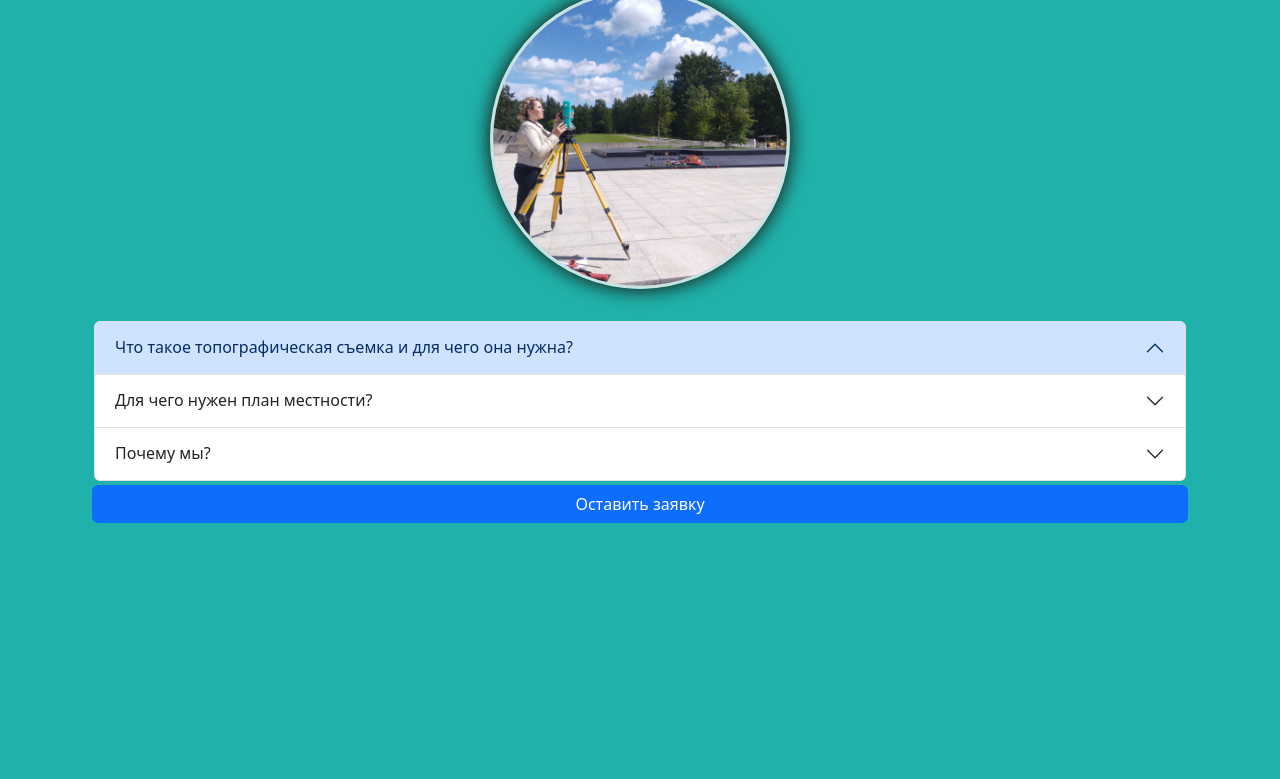
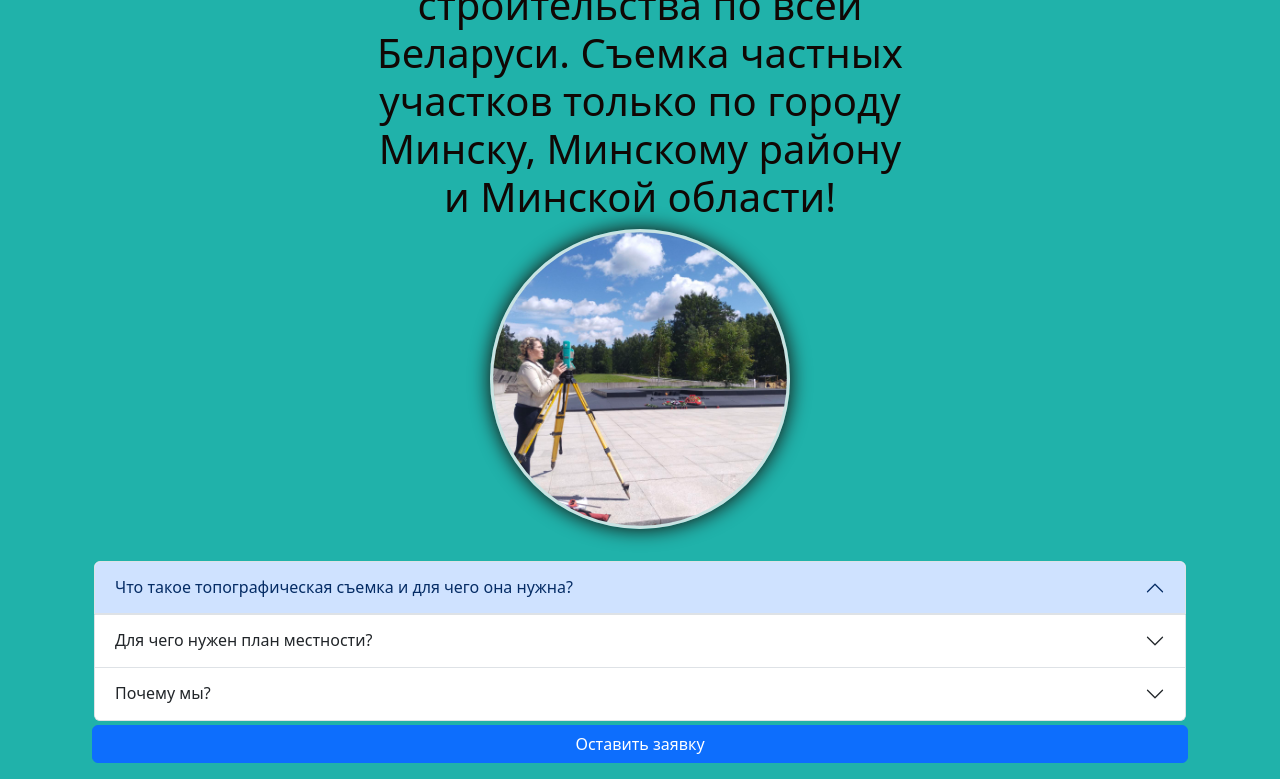
Before and after one commit to JuliKhraban/geodez, a plain HTML site: page topos.html in a window 1280 px wide. Shown: the part 259-1038 px from the top of the page. Before the commit the page ends 800 px from the top, so only its background shows below. Drawn offline with nearby package versions, Linux system fonts and the light colour scheme.

Commit message:
Частники ограничения

```diff
--- a/topos.html
+++ b/topos.html
@@ -118,7 +118,7 @@
       <div class="row">
         <div class="col-lg-6 mx-auto">
           <h1 class="fw-light font-weight: 800;">
-           Топографическая съемка по всей Беларуси.
+           Топографическая съемка крупных объектов строительства по всей Беларуси. Съемка частных участков только по городу Минску, Минскому району и Минской области!
           </h1>
               <img class="rounded-img" img src="img3.jpg" class="w-auto p-1" style="background-color: #eeeeeed1;">
 
```
Also changed, not shown: board.html (+1 -1 lines).
